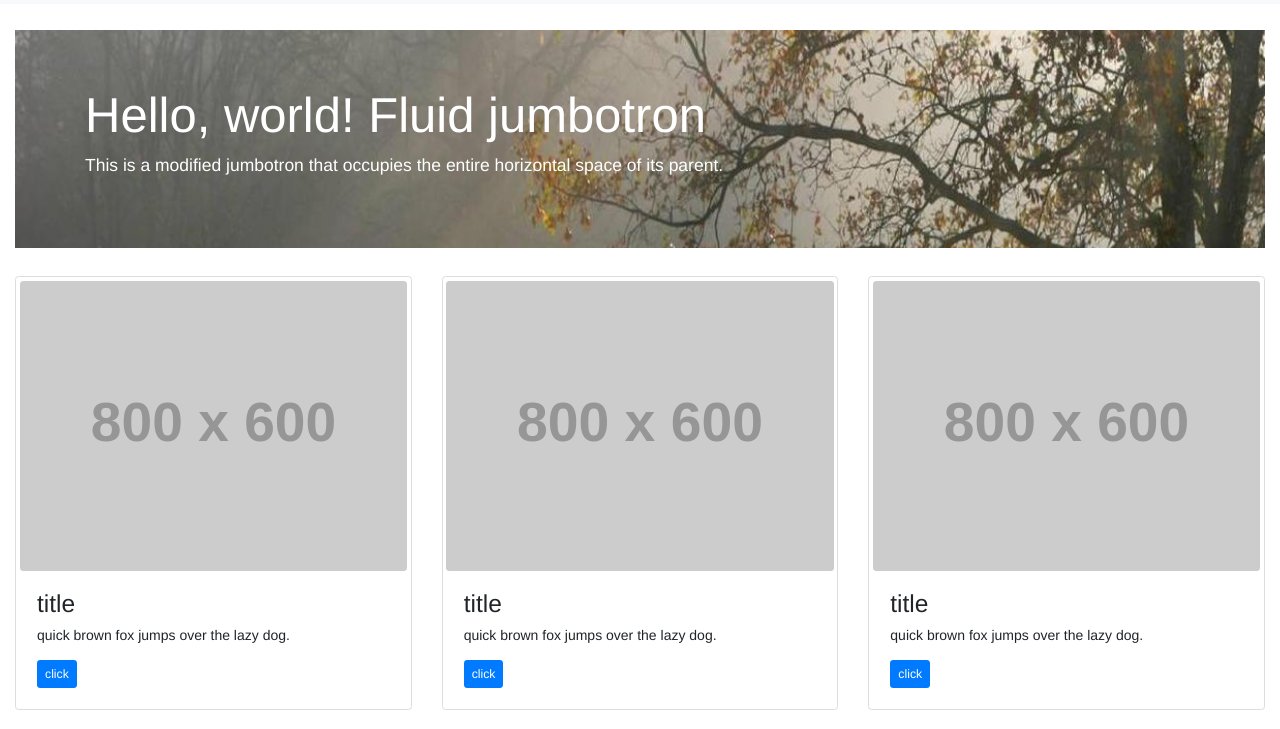
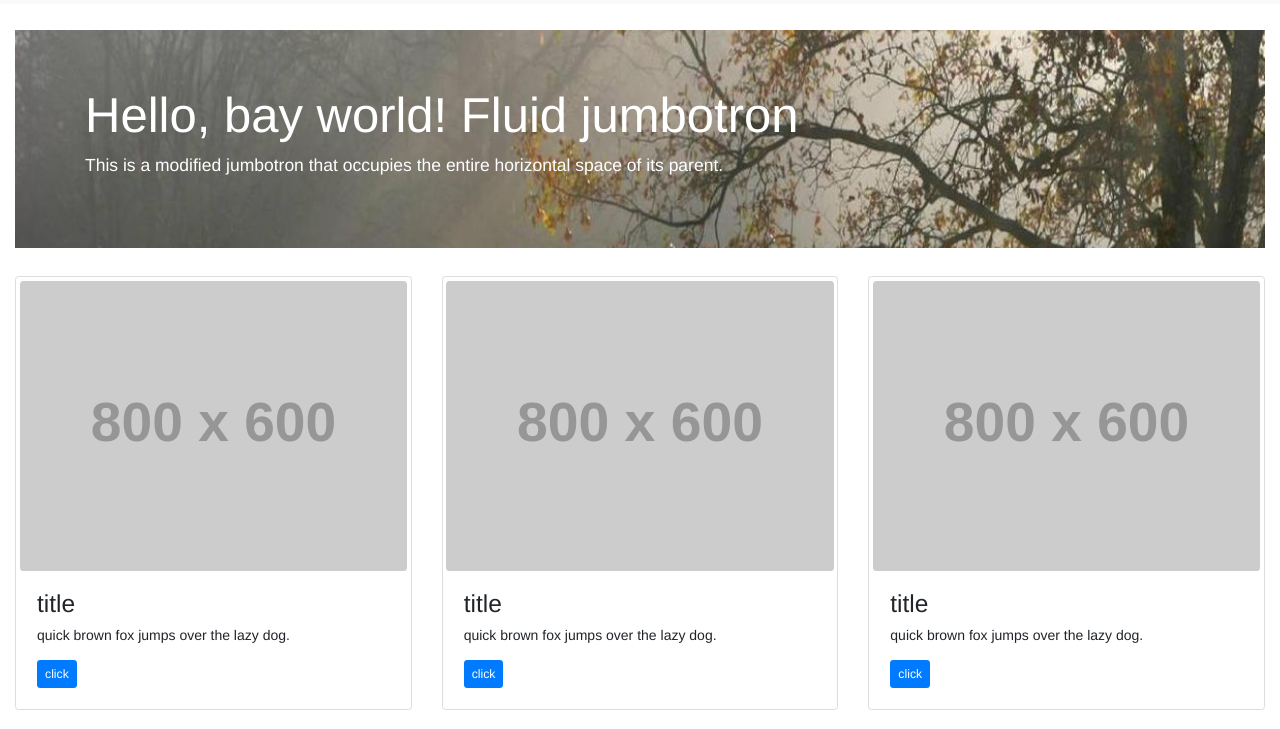
Before and after one commit to bayhuiim/project-name, a plain HTML site: page index.html in a window 1280 px wide. Shown: the part 45-774 px from the top of the page. Drawn offline with nearby package versions, Linux system fonts and the light colour scheme; grey boxes are pictures that could not be loaded; placeholder pictures from the web are drawn by us.

Commit message:
Add files via upload

```diff
--- a/index.html
+++ b/index.html
@@ -56,7 +56,7 @@
                 <!-- Jumbotron example -->
                 <div class="jumbotron jumbotron-fluid">
                     <div class="container">
-                        <h1 class="display-4">Hello, world! Fluid jumbotron</h1>
+                        <h1 class="display-4">Hello, bay world! Fluid jumbotron</h1>
                         <p class="lead">This is a modified jumbotron that occupies the entire horizontal space of its parent.</p>
                     </div>
                 </div>
```
